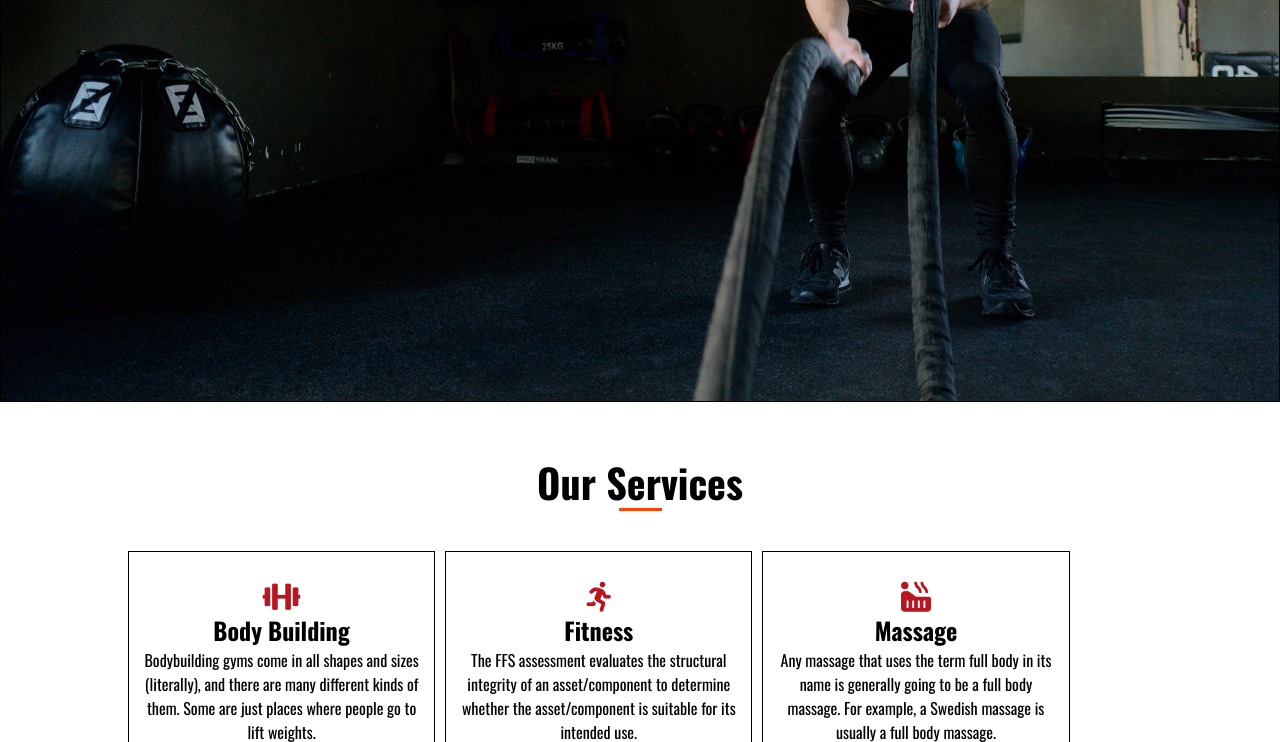
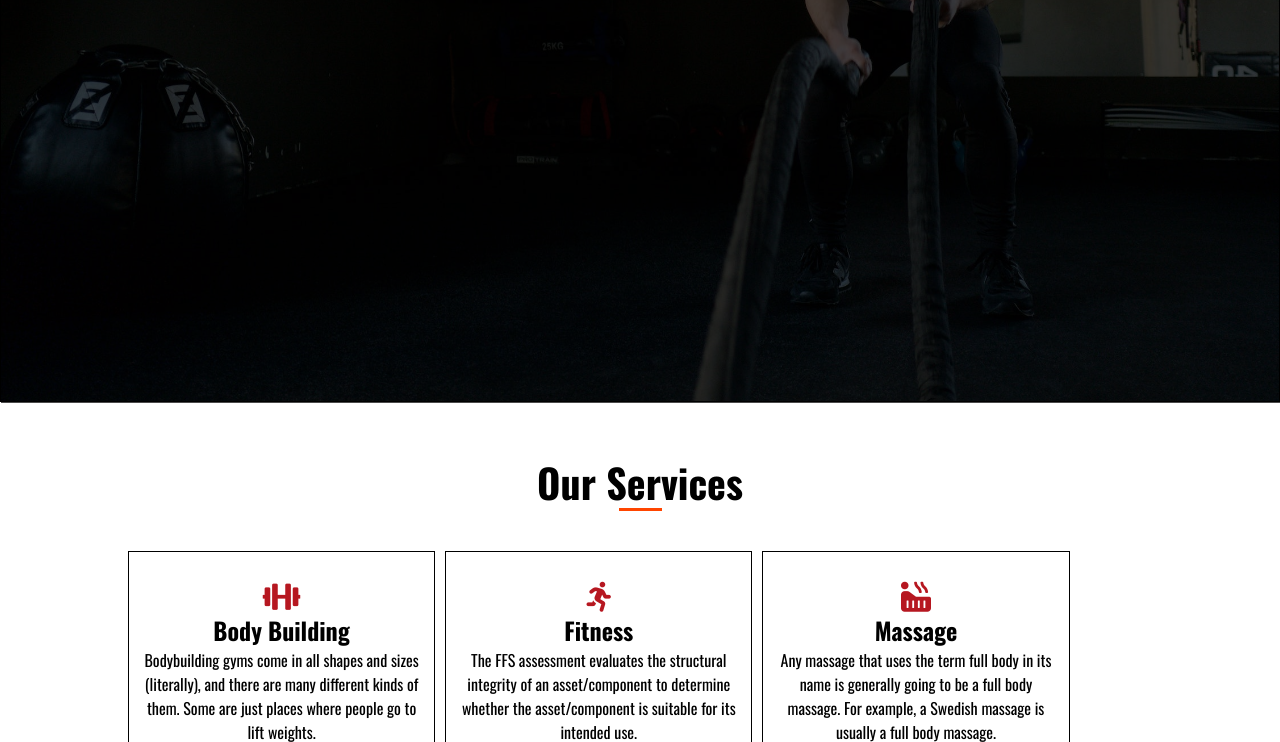
Before and after one commit to magedSaidfm/tiger_gym, a plain HTML site: page index.html in a window 1280 px wide. Shown: the part 398-1140 px from the top of the page. Drawn offline with nearby package versions, Linux system fonts and the light colour scheme.

Commit message:
Update index.html
make class and tags overly class

```diff
--- a/index.html
+++ b/index.html
@@ -47,6 +47,7 @@
     <!-- /header  ------------------------------------------->
     <!-- Home section---------------------------------------->
     <div class="home">
+         <div class="home-overly">
         <div class="site-title">
             <h1 class="main-title">be greater</h1>
             <h2 class="qute">bulid your body strong</h2>
@@ -57,8 +58,9 @@
             <button class="btn">Get Started</button>
             <button class="btn btn-color-red">Learn More</button>
         </div>
-        <div class="clear"></div>
-    </div>
+   </div><!-- /home-overly -->
+    </div><!-- /home -->
+    <div class="clear"></div>
     <!-- /Home ---------------------------------------------->
     <!--Our services  section-------------------------------->
     <div class="service section-body">
```
